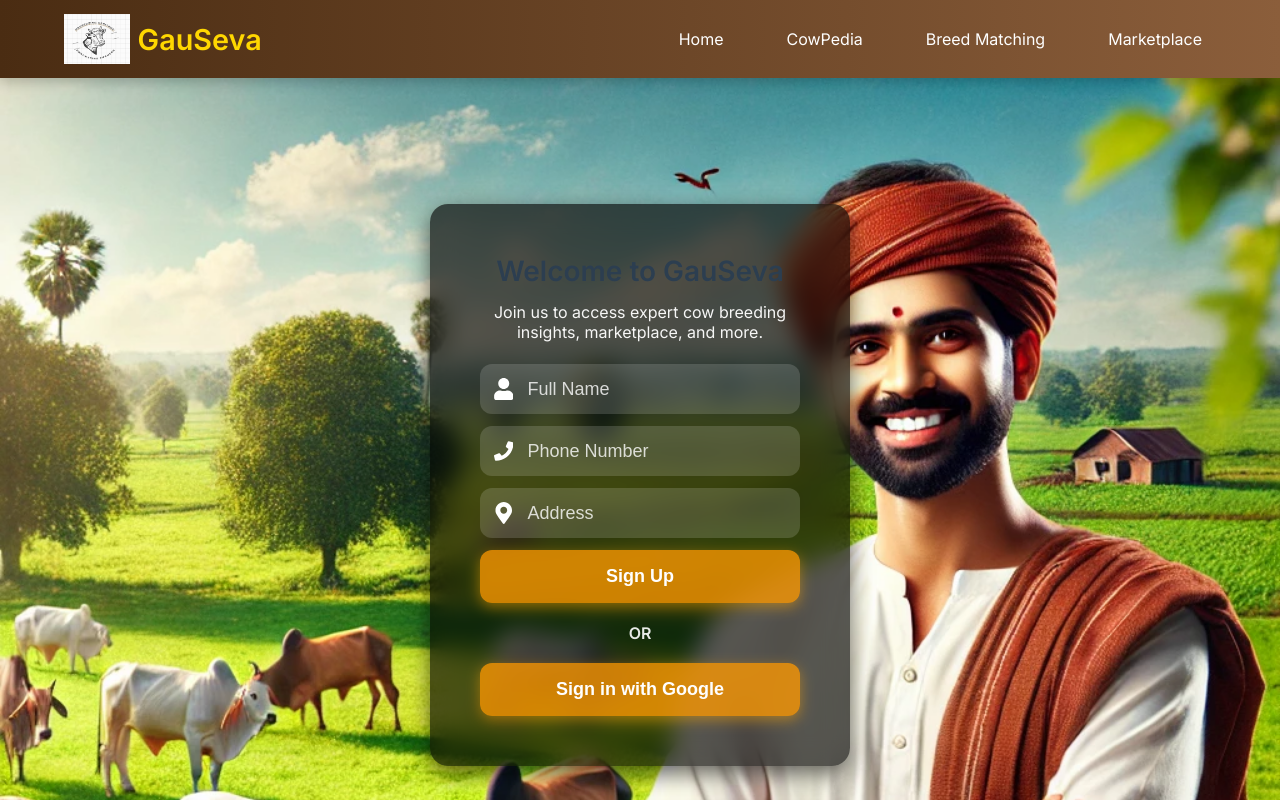
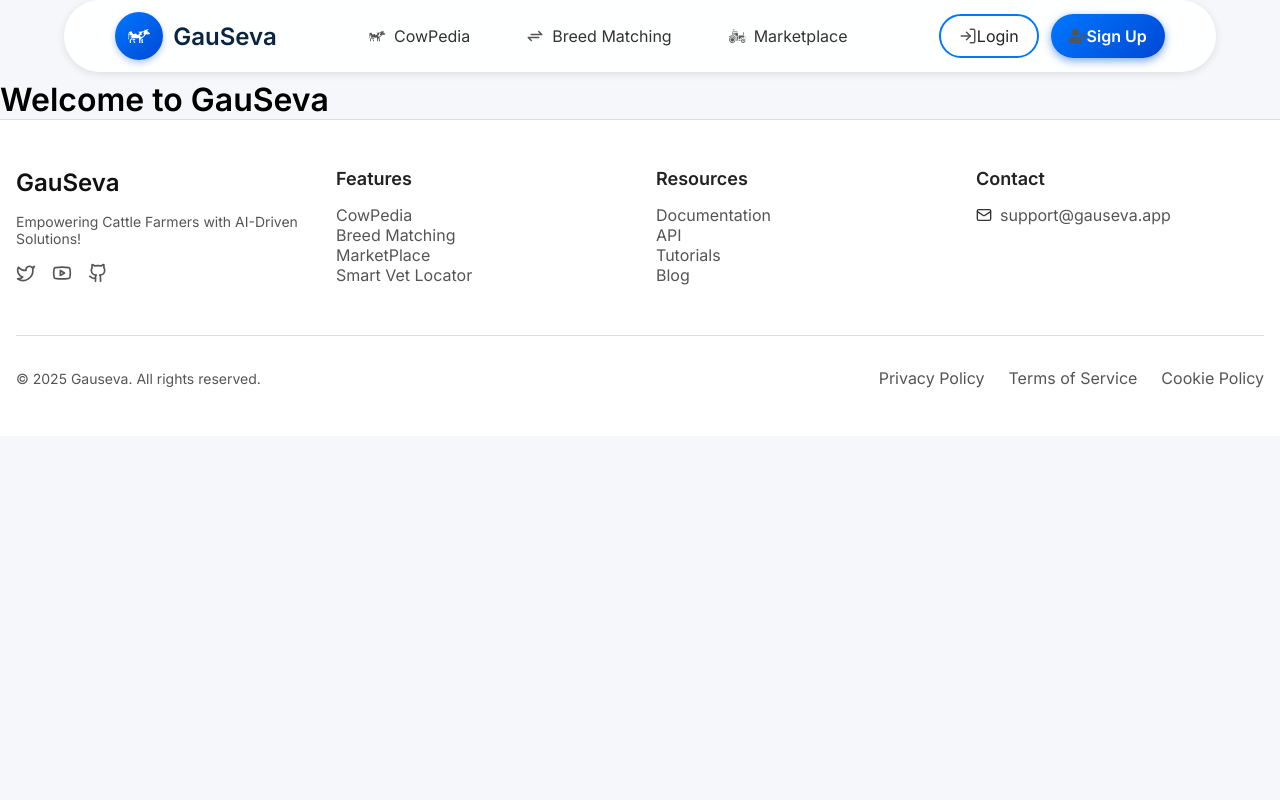
Before and after one commit to Immortal-CyberGuy/GauZen, a React (Vite) app: page / in a window 1280 px wide. Shown: the top 800 px of the page. Built offline with nearby package versions, Linux system fonts and the light colour scheme.

Commit message:
Public to Private

```diff
--- a/src/App.jsx
+++ b/src/App.jsx
@@ -1,6 +1,8 @@
 import { BrowserRouter as Router, Routes, Route } from "react-router-dom";
 import Home from "./pages/Home";
 import CowPedia from "./pages/CowPedia";
+import Login from "./pages/Login";
+import SignUp from "./pages/SignUp";
 import BreedMatching from "./pages/BreedMatching";
 import Marketplace from "./pages/MarketPlace";
 import Footer from "./components/Footer";
@@ -17,6 +19,8 @@ function App() {
             <Route path="/cow-pedia" element={<CowPedia />} />
             <Route path="/breed-matching" element={<BreedMatching />} />
             <Route path="/marketplace" element={<Marketplace />} />
+            <Route path="/login" element={<Login />} />
+            <Route path="/signup" element={<SignUp />} />
           </Routes>
         </div>
         <Footer />
--- a/src/components/Navbar.jsx
+++ b/src/components/Navbar.jsx
@@ -1,21 +1,38 @@
 import { Link } from "react-router-dom";
+import { FiLogIn } from "react-icons/fi";
+import { FaUserPlus } from "react-icons/fa";
+import { GiCow, GiFarmTractor } from "react-icons/gi";
+import { TbArrowsExchange } from "react-icons/tb";
 import "../style/Navbar.css";
-import logo from "../images/logo.png";
 
 function Navbar() {
   return (
-    <nav className="navbar">
+    <header className="navbar">
+      {/* Premium Logo */}
       <div className="navbar-logo">
-        <img src={logo} alt="GauSeva Logo" className="logo-img" />
-        GauSeva
+        <Link to="/" className="logo-link">
+          <div className="logo-container">
+            <div className="logo-circle">
+              <GiCow className="logo-icon" />
+            </div>
+            <span className="logo-text">GauSeva</span>
+          </div>
+        </Link>
       </div>
-      <div className="navbar-links">
-        <Link to="/" className="nav-link">Home</Link>
-        <Link to="/cow-pedia" className="nav-link">CowPedia</Link>
-        <Link to="/breed-matching" className="nav-link">Breed Matching</Link>
-        <Link to="/marketplace" className="nav-link">Marketplace</Link>
+
+      {/* Navigation Links with Icons */}
+      <nav className="navbar-links">
+        <Link to="/cow-pedia" className="nav-link"><GiCow className="nav-icon" /> CowPedia</Link>
+        <Link to="/breed-matching" className="nav-link"><TbArrowsExchange className="nav-icon" /> Breed Matching</Link>
+        <Link to="/marketplace" className="nav-link"><GiFarmTractor className="nav-icon" /> Marketplace</Link>
+      </nav>
+
+      {/* Authentication Buttons */}
+      <div className="auth-buttons">
+        <Link to="/login" className="login-link"><FiLogIn className="nav-icon" /> Login</Link>
+        <Link to="/signup" className="signup-button"><FaUserPlus className="nav-icon" /> Sign Up</Link>
       </div>
-    </nav>
+    </header>
   );
 }
 
--- a/src/pages/Home.jsx
+++ b/src/pages/Home.jsx
@@ -1,11 +1,9 @@
 import React from "react";
-import LoginSignup from "../components/LoginSignup.jsx";
+
 
 const Home = () => {
   return (
-    <div>
-      <LoginSignup />
-    </div>
+    <h1>Welcome to GauSeva</h1>
   );
 };
 
--- /dev/null
+++ b/src/pages/Login.jsx
@@ -0,0 +1,12 @@
+import React from "react";
+import LoginSignup from "../components/LoginSignup.jsx";
+
+const Login= () => {
+  return (
+    <div>
+      <LoginSignup />
+    </div>
+  );
+};
+
+export default Login;
--- /dev/null
+++ b/src/pages/SignUp.jsx
@@ -0,0 +1,12 @@
+import React from "react";
+import LoginSignup from "../components/LoginSignup.jsx";
+
+const SignUp = () => {
+  return (
+    <div>
+      <LoginSignup />
+    </div>
+  );
+};
+
+export default SignUp;
--- a/src/style/Navbar.css
+++ b/src/style/Navbar.css
@@ -7,74 +7,167 @@
 }
 
 body {
-    padding-top: 75px;
-    background-color: #F5F5F5;
-    overflow-x: hidden;
+    font-family: 'Inter', sans-serif;
+    background: #f5f7fa;
+    padding-top: 80px;
 }
 
+/* 🔵 NAVBAR */
 .navbar {
     position: fixed;
     top: 0;
-    left: 0;
-    width: 100%;
-    background: linear-gradient(to right, #4A2C12, #8B5E3B);
-    color: white;
-    padding: 14px 5%;
+    left: 50%;
+    transform: translateX(-50%);
+    width: 90%;
+    max-width: 1300px;
     display: flex;
     justify-content: space-between;
     align-items: center;
-    flex-wrap: wrap;
-    box-shadow: 0 4px 12px rgba(0, 0, 0, 0.2);
-    font-family: 'Inter', sans-serif;
+    padding: 12px 4%;
+    background: rgba(255, 255, 255, 0.9); /* Soft Glassmorphism */
+    backdrop-filter: blur(12px);
+    border-radius: 50px;
+    box-shadow: 0 2px 8px rgba(0, 0, 0, 0.1);
     z-index: 1000;
-    max-width: 100vw;
+    transition: all 0.3s ease-in-out;
 }
 
-.navbar-logo {
+/* 🔵 LOGO */
+.navbar-logo .logo-link {
     display: flex;
     align-items: center;
-    font-size: 1.8rem;
-    font-weight: 600;
-    color: #FFD700;
-    white-space: nowrap;
+    text-decoration: none;
+    color: #0a2540;
+    font-size: 1.5rem;
+    font-weight: bold;
+    gap: 10px;
+    transition: all 0.3s ease-in-out;
 }
 
-.logo-img {
-    height: 50px;
-    width: auto;
-    margin-right: 8px;
+.logo-container {
+    display: flex;
+    align-items: center;
+    gap: 10px;
 }
 
+.logo-circle {
+    width: 48px;
+    height: 48px;
+    display: flex;
+    align-items: center;
+    justify-content: center;
+    background: linear-gradient(135deg, rgb(0, 119, 255), rgb(0, 72, 212));
+    border-radius: 50%;
+    box-shadow: 0 3px 6px rgba(0, 82, 212, 0.3);
+}
+
+.logo-icon {
+    font-size: 24px;
+    color: white;
+    transition: transform 0.3s ease-in-out;
+}
+
+.logo-link:hover {
+    color: #0077ff;
+}
+
+/* 🔵 NAV LINKS */
 .navbar-links {
     display: flex;
-    gap: 35px;
-    flex-wrap: wrap;
+    gap: 20px;
 }
 
 .nav-link {
+    display: flex;
+    align-items: center;
+    text-decoration: none;
+    color: #333;
+    font-size: 1rem;
+    font-weight: 500;
+    padding: 10px 18px;
+    border-radius: 50px; /* Rounded shape */
+    gap: 8px;
+    transition: all 0.3s ease-in-out;
+}
+
+/* Icons remain normal until hovered */
+.nav-icon {
+    font-size: 18px;
+    color: #555;
+    transition: color 0.3s ease-in-out;
+}
+
+/* 🔥 RGB Hover Effect (Text + Icon Change) */
+.nav-link:hover {
     color: white;
+    background: linear-gradient(45deg, rgb(0, 119, 255), rgb(204, 0, 255), rgb(0, 255, 204));
+    background-size: 200% 200%;
+    animation: rgbHover 1.5s infinite alternate;
+    transform: scale(1.05);
+    box-shadow: 0 4px 12px rgba(0, 82, 212, 0.4);
+}
+
+.nav-link:hover .nav-icon {
+    color: white;
+}
+
+/* RGB Gradient Animation */
+@keyframes rgbHover {
+    0% { background-position: left; }
+    100% { background-position: right; }
+}
+
+/* 🔵 AUTH BUTTONS */
+.auth-buttons {
+    display: flex;
+    gap: 12px;
+}
+
+.login-link, .signup-button {
+    display: flex;
+    align-items: center;
     text-decoration: none;
     font-size: 1rem;
     font-weight: 500;
-    padding: 10px 14px;
-    border-radius: 6px;
-    transition: background 0.3s ease-in-out, transform 0.2s ease-in-out;
-    white-space: nowrap;
+    padding: 10px 18px;
+    border-radius: 50px;
+    transition: all 0.3s ease-in-out;
 }
 
-.nav-link:hover {
-    color: #FFD700;
-    background: rgba(255, 215, 0, 0.2);
-    transform: scale(1.05);
+/* 🔹 LOGIN - Minimal */
+.login-link {
+    color: #222;
+    border: 2px solid #0077ff;
+    background: white;
 }
 
+.login-link:hover {
+    color: white;
+    background: #0077ff;
+}
+
+/* 🔥 SIGNUP - Premium */
+.signup-button {
+    background: linear-gradient(135deg, rgb(0, 119, 255), rgb(0, 72, 212));
+    color: white;
+    font-weight: 600;
+    box-shadow: 0 3px 8px rgba(0, 82, 212, 0.5);
+}
+
+.signup-button:hover {
+    transform: scale(1.08);
+    background: linear-gradient(135deg, rgb(204, 0, 255), rgb(0, 119, 255));
+    box-shadow: 0 0 12px rgba(0, 82, 212, 0.8);
+}
+
+/* 🔵 RESPONSIVE DESIGN */
 @media (max-width: 1024px) {
     .navbar {
-        padding: 12px 3%;
+        padding: 10px 3%;
     }
 
     .navbar-links {
-        gap: 20px;
+        gap: 15px;
     }
 }
 
@@ -82,16 +175,16 @@ body {
     .navbar {
         flex-direction: column;
         align-items: center;
-        padding: 15px;
+        padding: 14px;
     }
 
     .navbar-links {
         flex-direction: column;
-        gap: 12px;
+        gap: 10px;
         align-items: center;
     }
 
-    .nav-link {
-        padding: 8px 12px;
+    .auth-buttons {
+        margin-top: 10px;
     }
 }
```
